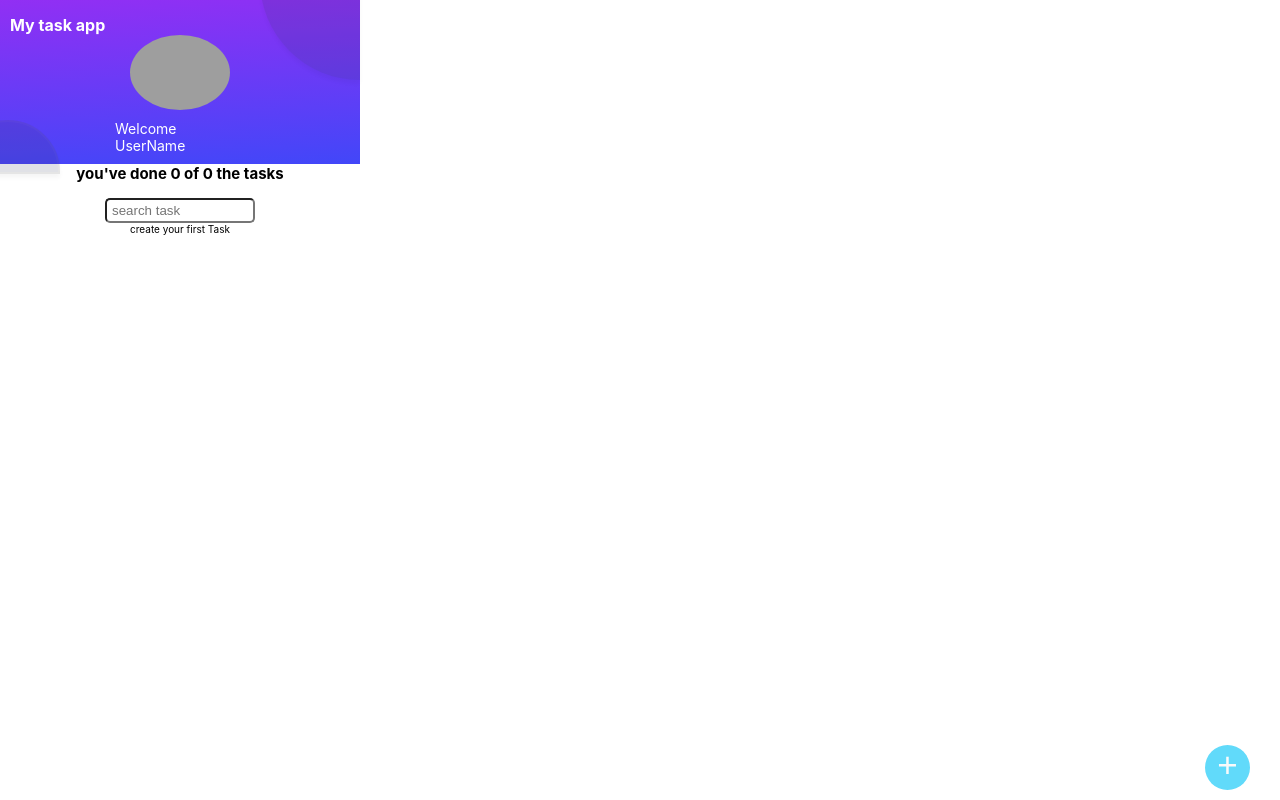
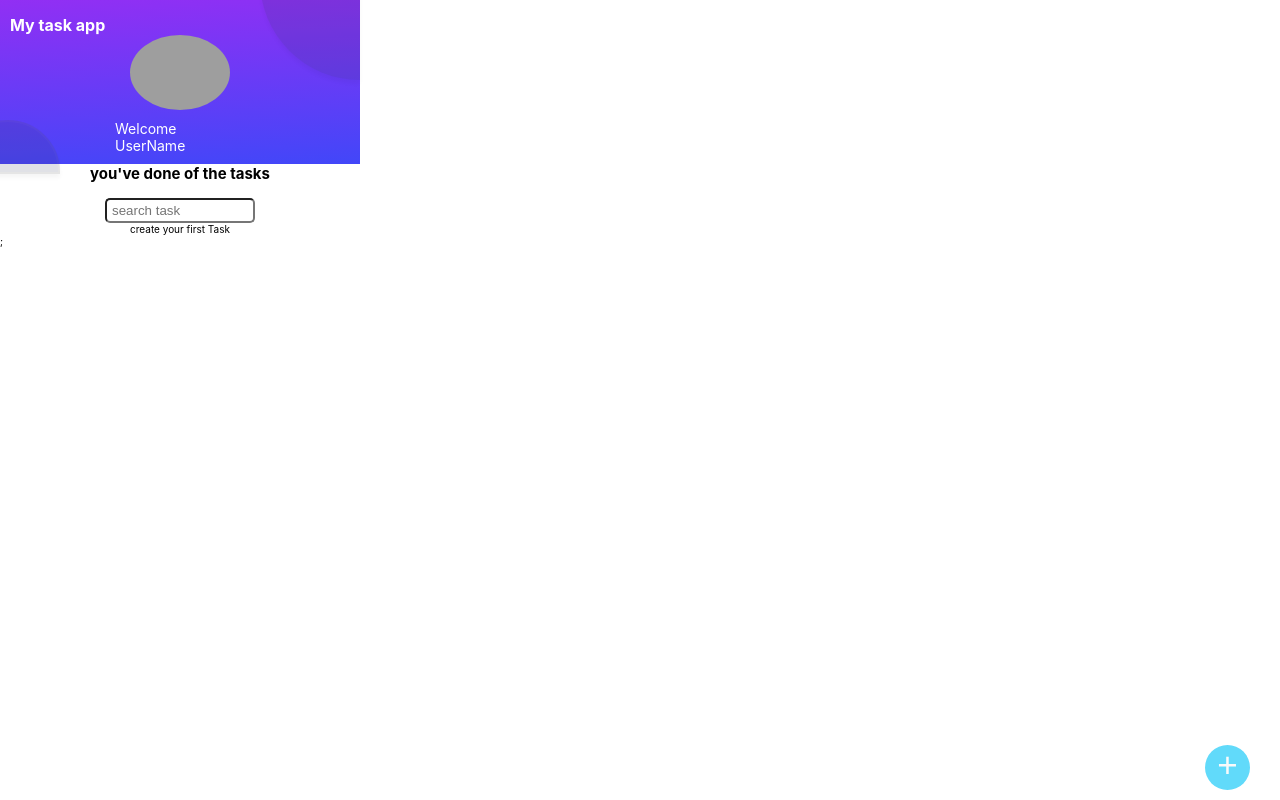
Before and after one commit to MrPerales/My-task-App-, a React (Create React App) app: page / in a window 1280 px wide. Built offline with nearby package versions, Linux system fonts and the light colour scheme; grey boxes are pictures that could not be loaded.

Commit message:
se agreg react.createContext

```diff
--- a/src/App.js
+++ b/src/App.js
@@ -1,7 +1,6 @@
-// import './App.css';
 import React from "react";
 import { AppUI } from "./AppUI.js";
-import {useLocalStorage} from './Hooks/useLocalStorage.js'
+import { ToDoProvider } from "./ToDoContext/ToDoContext.js";
 
 // const defaultToDos = [
 //   {
@@ -33,72 +32,12 @@ import {useLocalStorage} from './Hooks/useLocalStorage.js'
 // ];
 
 function App() {
-  //hooks
-  const {
-    item:toDos,
-    saveItem:saveToDos,
-    loading,
-    error
-  }=useLocalStorage('ToDos_V1',[]);
-
-  //    [array, function]
-  const [searchValue, setSearchValue] = React.useState('');
-
-  // variables to count the tasks
-  const completedTask = toDos.filter(item => !!item.completed).length;
-  const totalTask = toDos.length;
-
-  // filter text to search    (input)
-  let searchedToDos = [];
-
-  if (searchValue.length >= 1) {
-    // create a new array where could have a coincidence with the search
-    searchedToDos = toDos.filter(item => {
-      const toDoText = item.text.toLowerCase();
-      const searchText = searchValue.toLowerCase();
-      // cuales de todas las tareas contiene en alguna parte el texto de busqueda
-      return toDoText.includes(searchText);
-    })
-  } else {          // si no se hace ninguna busqueda manda el defaultArray:
-    searchedToDos = toDos;
-  }
-
-  //  add check
-  const completeToDo = (text) => {
-    // search the index
-    const toDoIndex = toDos.findIndex((item) => item.text === text)
-
-    const newToDos = [...toDos];
-    newToDos[toDoIndex].completed = true;
-
-    saveToDos(newToDos);
-
-  }
-  // delete task
-  const deleteToDo = (text) => {
-    // search index
-    const toDoIndex = toDos.findIndex((item) => item.text === text);
-    const newToDos = [...toDos];
-    // splice elimina un elemento del array
-    //       .splice(index,elementos a eliminar )
-    newToDos.splice(toDoIndex, 1)
-    saveToDos(newToDos)
-  }
 
 
   return (
-
-    <AppUI
-      error={error}
-      loading={loading}
-      totalTask={totalTask}
-      completedTask={completedTask}
-      searchValue={searchValue}
-      setSearchValue={setSearchValue}
-      searchedToDos={searchedToDos}
-      completeToDo={completeToDo}
-      deleteToDo={deleteToDo}
-    />
+    <ToDoProvider>
+      <AppUI/>
+    </ToDoProvider>
 
   );
 }
--- a/src/AppUI.js
+++ b/src/AppUI.js
@@ -5,35 +5,22 @@ import { TodoSearch } from "./components/TodoSearch.js";
 import { TodoList } from "./components/TodoList.js";
 import { CreateTodoButton } from "./components/CreateTodoButton.js";
 import { TodoItem } from "./components/TodoItem.js";
+import { ToDoContext } from "./ToDoContext/ToDoContext.js";
 
-function AppUI({
-    loading,
-    error,
-    completedTask,
-    totalTask,
-    searchValue,
-    setSearchValue,
-    searchedToDos,
-    completeToDo,
-    deleteToDo,
-}) {
+function AppUI() {
     return (
         <>
             <TodoHeader />
-            <TodoCounter
-                total={totalTask}
-                completed={completedTask}
-            />
+            <TodoCounter />
 
-            <TodoSearch
-                searchValue={searchValue}
-                setSearchValue={setSearchValue}
-            />
+            <TodoSearch />
 
+            <ToDoContext.Consumer >
+                {({error,loading,searchedToDos,completeToDo,deleteToDo}) => (
                     <TodoList>
-                {loading &&<p>loading....</p> }
-                {error &&<p>Fatal Error....</p> }
-                {(!loading && !searchedToDos.length)&& <p>create your first Task</p>}
+                        {loading && <p>loading....</p>}
+                        {error && <p>Fatal Error....</p>}
+                        {(!loading && !searchedToDos.length) && <p>create your first Task</p>}
 
 
 
@@ -50,6 +37,10 @@ function AppUI({
 
                     </TodoList>
 
+                )}
+            </ToDoContext.Consumer>
+
+
             <CreateTodoButton />
 
 
--- /dev/null
+++ b/src/ToDoContext/ToDoContext.js
@@ -0,0 +1,77 @@
+import React from "react";
+import { useLocalStorage } from "../Hooks/useLocalStorage";
+
+const ToDoContext=React.createContext();
+
+function ToDoProvider(props){
+
+      //hooks
+  const {
+    item:toDos,
+    saveItem:saveToDos,
+    loading,
+    error
+  }=useLocalStorage('ToDos_V1',[]);
+
+  //    [array, function]
+  const [searchValue, setSearchValue] = React.useState('');
+
+  // variables to count the tasks
+  const completedTask = toDos.filter(item => !!item.completed).length;
+  const totalTask = toDos.length;
+
+  // filter text to search    (input)
+  let searchedToDos = [];
+
+  if (searchValue.length >= 1) {
+    // create a new array where could have a coincidence with the search
+    searchedToDos = toDos.filter(item => {
+      const toDoText = item.text.toLowerCase();
+      const searchText = searchValue.toLowerCase();
+      // cuales de todas las tareas contiene en alguna parte el texto de busqueda
+      return toDoText.includes(searchText);
+    })
+  } else {          // si no se hace ninguna busqueda manda el defaultArray:
+    searchedToDos = toDos;
+  }
+
+  //  add check
+  const completeToDo = (text) => {
+    // search the index
+    const toDoIndex = toDos.findIndex((item) => item.text === text)
+
+    const newToDos = [...toDos];
+    newToDos[toDoIndex].completed = true;
+
+    saveToDos(newToDos);
+
+  }
+  // delete task
+  const deleteToDo = (text) => {
+    // search index
+    const toDoIndex = toDos.findIndex((item) => item.text === text);
+    const newToDos = [...toDos];
+    // splice elimina un elemento del array
+    //       .splice(index,elementos a eliminar )
+    newToDos.splice(toDoIndex, 1)
+    saveToDos(newToDos)
+  }
+
+    return(
+        <ToDoContext.Provider value={{
+            error,
+            loading,
+            totalTask,
+            completedTask,
+            searchValue,
+            setSearchValue,
+            searchedToDos,
+            completeToDo,
+            deleteToDo,
+        }}>
+            {props.children};
+        </ToDoContext.Provider>
+    );
+}
+
+export {ToDoContext,ToDoProvider};
```
Lines whose indentation alone changed are shown as unchanged.
